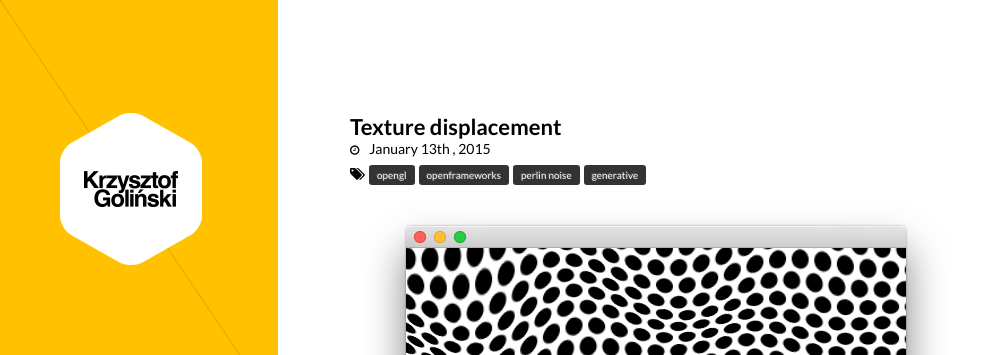
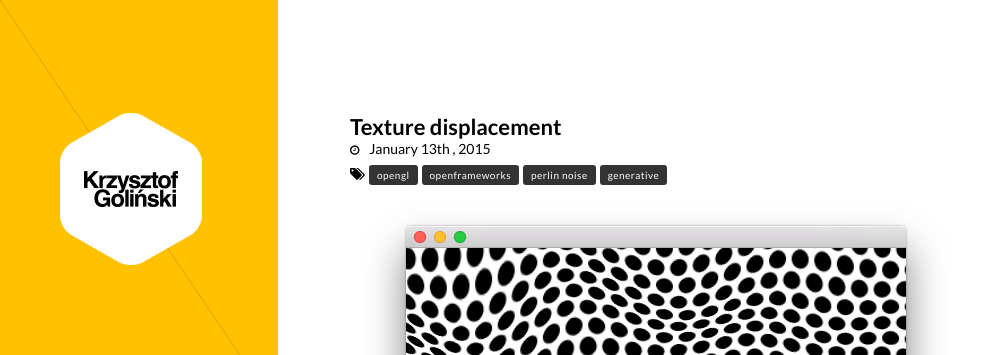
Before and after one commit to kgolinski/kgolinski.github.io, a Jekyll site: the page built from _posts/2015-01-13-texture.md, in a window 1280 px wide. Shown: the top 355 px of the page, without its empty margins (0-994 px from the left). Built offline with Jekyll 4.4.1, drawn with Linux system fonts in a browser that asks for light colours; nearby versions of some CDN libraries; library files that are not in the unit come from our copies.

```diff
--- a/css/style.scss
+++ b/css/style.scss
@@ -11,8 +11,11 @@
 @import 'font-awesome/font-awesome';
 @import 'syntax';
 //@import 'monokai';
-
-
+@mixin border-radius($radius) {
+    -moz-border-radius: $radius;
+    -webkit-border-radius: $radius;
+    border-radius: $radius;
+}
 * {
 	margin:0;
 	padding:0;
@@ -112,16 +115,17 @@
 				font-size:14px;
 			}
 			.tag {
-				-webkit-border-radius: 3px;
-				-moz-border-radius: 3px;
-				border-radius: 3px;
+				//@include border-radius(10px 2px 2px 10px);
+				@include border-radius(3px);
 				//background:#c3c3c3;
 				background:#333;
-				color:#fff;
-				padding:4px 8px;
+				color:#fefefe;
+				padding:4px 8px; //4px 8px 5px 4px;
 				margin: 0 0 2px 4px;
 				font-size:10px;
-				text-shadow: -1px -1px 0 rgba(255,255,255,0.2);
+				//text-shadow: -1px -1px 0 rgba(255,255,255,0.2);
+				letter-spacing: .5px;
+				//.dot{margin-right:4px;} //<span class="dot">&#x25cf;</span>
 			}
 	}
 	pre {
@@ -134,6 +138,8 @@
 	}
 	p {
 		margin-bottom:20px;
+		font-size:12px;
+		line-height:18px;
 	}
 	code {
 	    //background-color: #262721;//monokai
```
Also changed, not shown: archive/index.html (renamed from archive.html).
